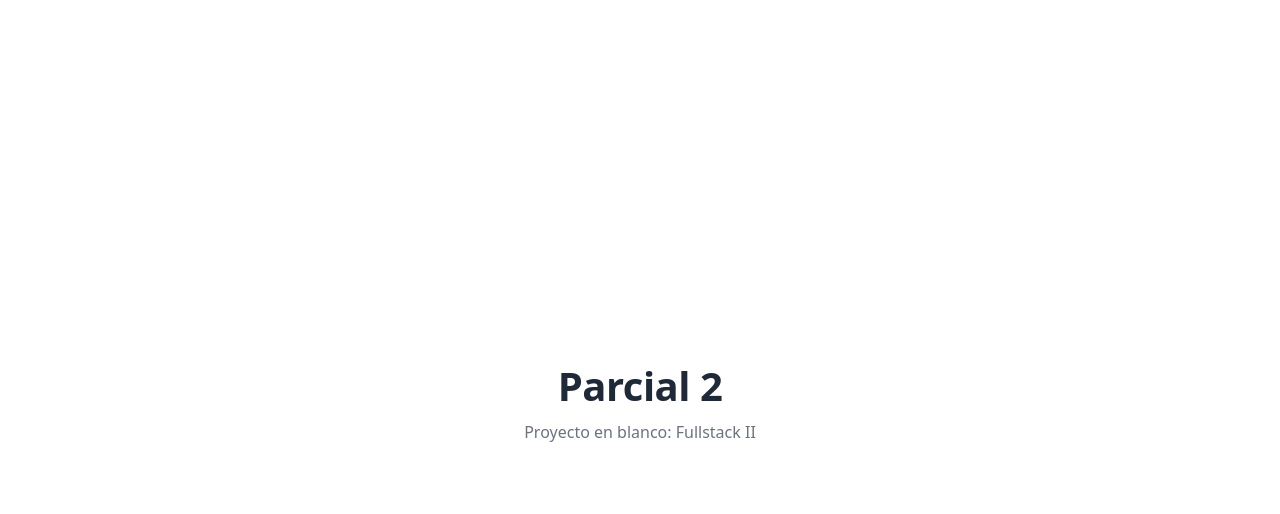
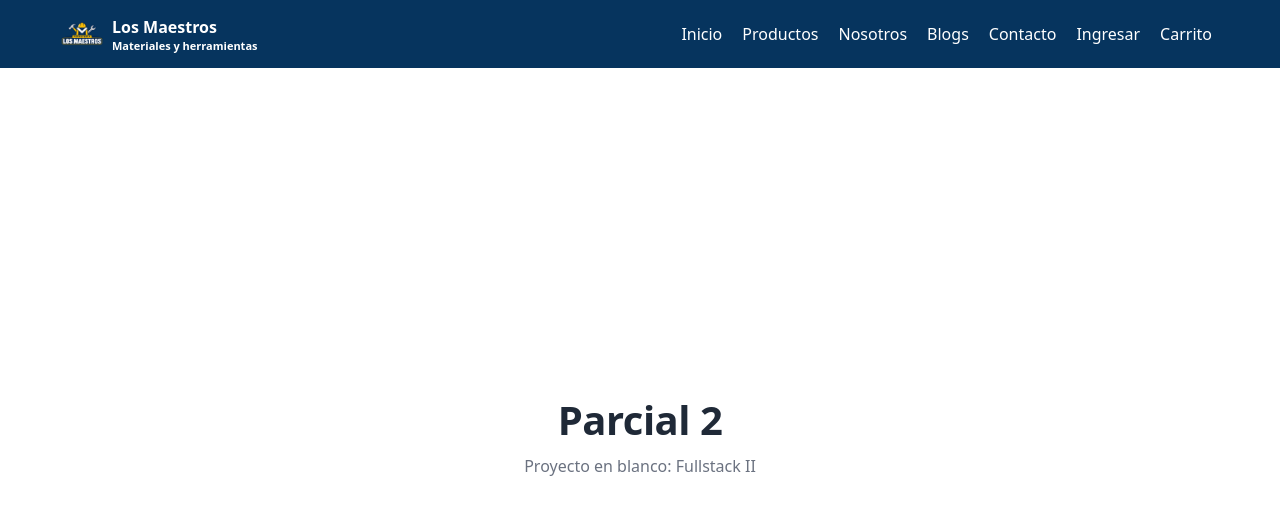
Before and after one commit to SAAB85/FULLSTACK_PARCIAL2, a React (Vite) app: page / in a window 1280 px wide. Shown: the top 514 px of the page. Built offline with nearby package versions, Linux system fonts and the light colour scheme.

Commit message:
Se integra esqueleto Navbar

```diff
--- a/src/App.css
+++ b/src/App.css
@@ -1,5 +1,5 @@
 .app {
-  min-height: 100svh;
+  min-height: calc(100svh - 68px);
   display: flex;
   flex-direction: column;
   align-items: center;
--- a/src/App.jsx
+++ b/src/App.jsx
@@ -1,11 +1,15 @@
 import './App.css'
+import Navbar from './components/Navbar.jsx'
 
 function App() {
   return (
-    <main className="app">
-      <h1>Parcial 2</h1>
-      <p>Proyecto en blanco: Fullstack II</p>
-    </main>
+    <>
+      <Navbar />
+      <main className="app">
+        <h1>Parcial 2</h1>
+        <p>Proyecto en blanco: Fullstack II</p>
+      </main>
+    </>
   )
 }
 
--- /dev/null
+++ b/src/components/Navbar.css
@@ -0,0 +1,66 @@
+.site-navbar {
+  background: #06345e;
+}
+
+.navbar-container {
+  width: 100%;
+  max-width: 1200px;
+  min-height: 68px;
+  margin: 0 auto;
+  padding: 12px 20px;
+  display: flex;
+  align-items: center;
+  justify-content: space-between;
+  gap: 24px;
+}
+
+.navbar-brand {
+  display: flex;
+  align-items: center;
+  gap: 8px;
+  flex-shrink: 0;
+  color: white;
+  font-weight: bold;
+}
+
+.navbar-brand img {
+  width: 44px;
+  height: 44px;
+  object-fit: contain;
+}
+
+.navbar-brand-text small {
+  display: block;
+  color: white;
+  font-size: 11px;
+}
+
+.navbar-links {
+  display: flex;
+  flex-wrap: wrap;
+  justify-content: flex-end;
+  align-items: center;
+  gap: 4px;
+  margin: 0;
+  padding: 0;
+  list-style: none;
+}
+
+.navbar-link {
+  display: block;
+  padding: 8px;
+  color: white;
+  white-space: nowrap;
+}
+
+@media (max-width: 800px) {
+  .navbar-container {
+    align-items: flex-start;
+    flex-direction: column;
+    gap: 8px;
+  }
+
+  .navbar-links {
+    justify-content: flex-start;
+  }
+}
--- /dev/null
+++ b/src/components/Navbar.jsx
@@ -0,0 +1,34 @@
+import './Navbar.css'
+
+function Navbar() {
+  return (
+    <header className="site-header">
+      <nav className="site-navbar" aria-label="Navegación principal">
+        <div className="navbar-container">
+          <div className="navbar-brand">
+            <img
+              src="/assets/img/logo-ferreteria-los-maestros.png"
+              alt=""
+            />
+            <span className="navbar-brand-text">
+              Los Maestros
+              <small>Materiales y herramientas</small>
+            </span>
+          </div>
+
+          <ul className="navbar-links">
+            <li><span className="navbar-link">Inicio</span></li>
+            <li><span className="navbar-link">Productos</span></li>
+            <li><span className="navbar-link">Nosotros</span></li>
+            <li><span className="navbar-link">Blogs</span></li>
+            <li><span className="navbar-link">Contacto</span></li>
+            <li><span className="navbar-link">Ingresar</span></li>
+            <li><span className="navbar-link">Carrito</span></li>
+          </ul>
+        </div>
+      </nav>
+    </header>
+  )
+}
+
+export default Navbar
```
Also changed, not shown: public/assets/img/logo-ferreteria-los-maestros.png (added).
